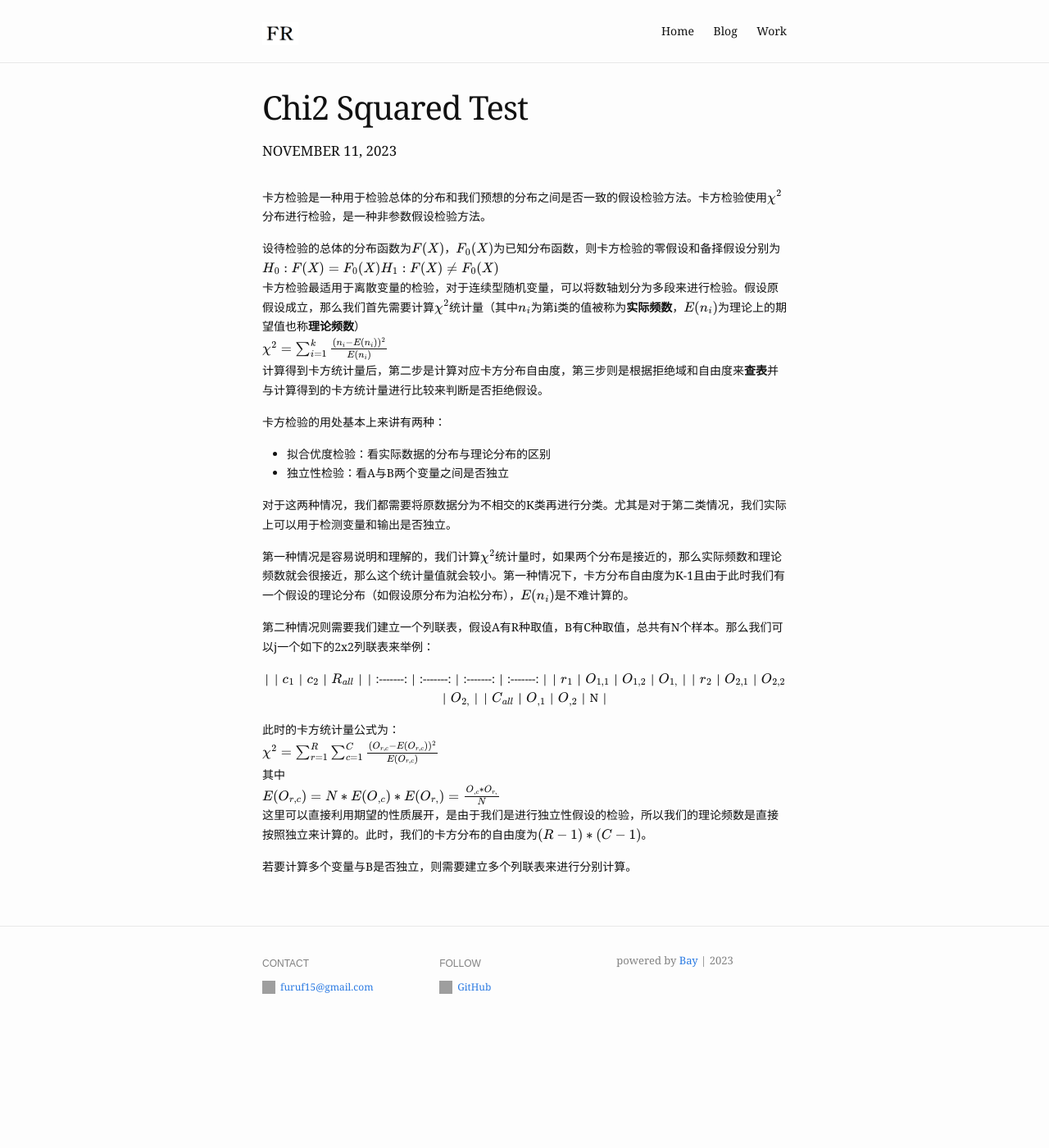
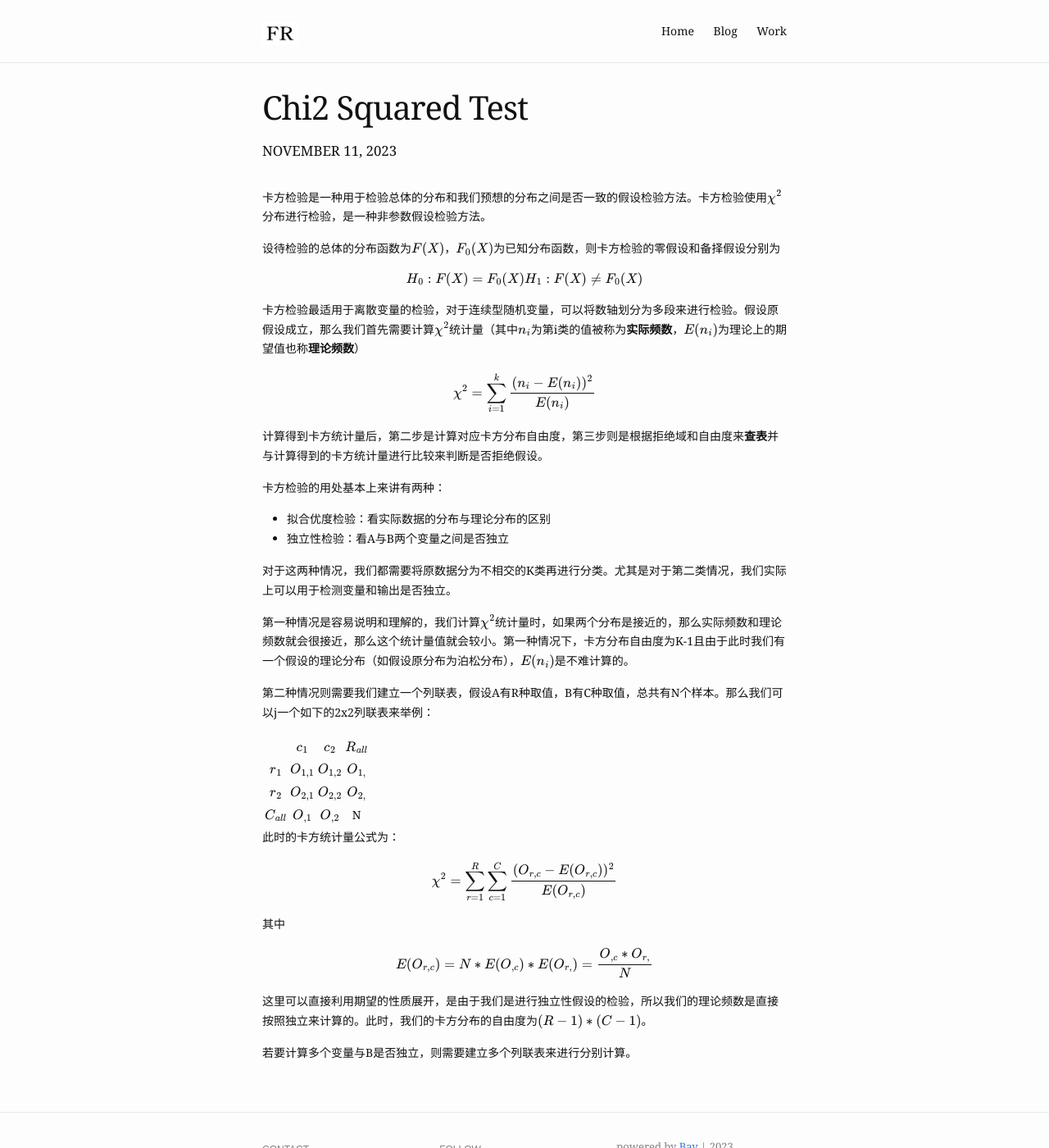
Before and after one commit to FuRuF-11/FuRuF-11.github.io, a Jekyll site: the page built from _posts/2023-11-11-chi2-squared-test.md, in a window 1280 px wide and 1400 px high. Shown: the whole window at 82% size. Built offline with Jekyll 4.4.1, drawn with Linux system fonts in a browser that asks for light colours; a script that is not in the unit is left out.

Commit message:
post changes

```diff
--- a/_posts/2023-11-11-chi2-squared-test.md
+++ b/_posts/2023-11-11-chi2-squared-test.md
@@ -8,18 +8,22 @@ blurb: "卡方检验"
 卡方检验是一种用于检验总体的分布和我们预想的分布之间是否一致的假设检验方法。卡方检验使用$\chi^{2}$分布进行检验，是一种非参数假设检验方法。
 
 设待检验的总体的分布函数为$F(X)$，$F_0(X)$为已知分布函数，则卡方检验的零假设和备择假设分别为
-<br />
+
+
 $$
-H_0 : F(X)=F_0(X)\\
+H_0 : F(X)=F_0(X) \\
 H_1 : F(X)\not=F_0(X)
 $$
-<br />
+
+
 卡方检验最适用于离散变量的检验，对于连续型随机变量，可以将数轴划分为多段来进行检验。假设原假设成立，那么我们首先需要计算$\chi^2$统计量（其中$n_i$为第i类的值被称为**实际频数**，$E(n_i)$为理论上的期望值也称**理论频数**）
-<br />
+
+
 $$
 \chi^{2}=\sum_{i=1}^{k}\frac{(n_i-E(n_i))^2}{E(n_i)}
 $$
-<br />
+
+
 计算得到卡方统计量后，第二步是计算对应卡方分布自由度，第三步则是根据拒绝域和自由度来**查表**并与计算得到的卡方统计量进行比较来判断是否拒绝假设。
 
 卡方检验的用处基本上来讲有两种：
@@ -33,26 +37,28 @@ $$
 
 第二种情况则需要我们建立一个列联表，假设A有R种取值，B有C种取值，总共有N个样本。那么我们可以j一个如下的2x2列联表来举例：
 
-<p style="text-align: center;">
+
+
 |           |   $c_1$   |   $c_2$   | $R_{all}$ |
 | :-------: | :-------: | :-------: | :-------: |
 |   $r_1$   | $O_{1,1}$ | $O_{1,2}$ | $O_{1,}$  |
 |   $r_2$   | $O_{2,1}$ | $O_{2,2}$ | $O_{2,}$  |
 | $C_{all}$ | $O_{,1}$  | $O_{,2}$  |     N     |
-</p>
+
+
 
 此时的卡方统计量公式为：
-<br />
+
 $$
 \chi^2=\sum^{R}_{r=1}\sum^{C}_{c=1}\frac{(O_{r,c}-E(O_{r,c}))^2}{E(O_{r,c})}
 $$
-<br />
+
 其中
-<br />
+
 $$
 E(O_{r,c})=N*E(O_{,c})*E(O_{r,})=\frac{ O_{,c}*O_{r,} }{N}
 $$
-<br />
+
 这里可以直接利用期望的性质展开，是由于我们是进行独立性假设的检验，所以我们的理论频数是直接按照独立来计算的。此时，我们的卡方分布的自由度为$(R-1)*(C-1)$。
 
 若要计算多个变量与B是否独立，则需要建立多个列联表来进行分别计算。
```
